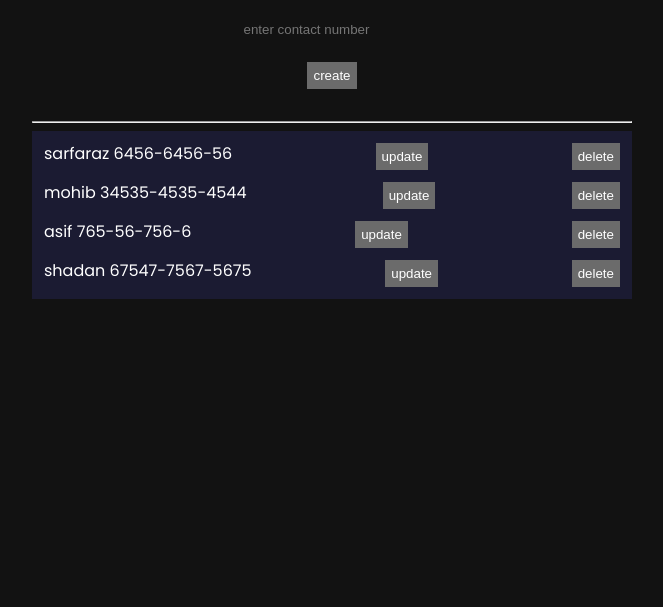
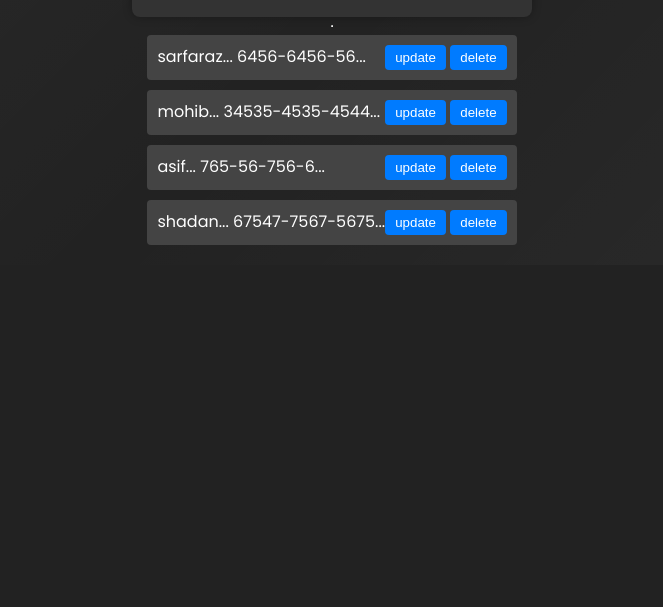
Before and after one commit to pvm-77/myContacts, a plain HTML site: page index.html in a window 1280 px wide. Shown: the part 193-800 px from the top of the page, without its empty margins (308-971 px from the left). Drawn offline with Linux system fonts and the light colour scheme.

Commit message:
views fixed

```diff
--- a/assets/scripts/script.js
+++ b/assets/scripts/script.js
@@ -142,17 +142,28 @@ function generateId() {
 }
 
 
+function truncateText(text, maxLength) {
+    if (text.length <= maxLength) {
+      return text;
+    }
 
+    return text.substr(0, maxLength) + '...';
+  }
 
 function readContacts() {
     let currentContactList = '';
     currentContactList = `<ul>
     ${contacts.map(contact => `
-        <li id="${contact.id}">
-        ${contact.contactName} ${contact.contactNumber}
-         <button onClick="updateContact('${contact.id}')">update</button>
-         <button onClick="deleteContact('${contact.id}')">delete</button>
-        </li>
+         <li id="${contact.id}">
+      <div class="contact-info">
+        <span class="contact-name"  title="${contact.contactName}">${truncateText(contact.contactName)}</span>
+        <span class="contact-number" title="${contact.contactNumber}">${truncateText(contact.contactNumber)}</span>
+      </div>
+      <div class="contact-actions">
+        <button onClick="updateContact('${contact.id}')">update</button>
+        <button onClick="deleteContact('${contact.id}')">delete</button>
+      </div>
+    </li>
     `).join('')}
     </ul>`
     contactList.innerHTML = currentContactList;
--- a/assets/styles/style.css
+++ b/assets/styles/style.css
@@ -1,6 +1,6 @@
 @import url("reset.css");
 
-.header-container {
+/* .header-container {
   border: 1px solid red;
   width: 100%;
   background-color: #1b1b32;
@@ -11,12 +11,10 @@
   top: 0;
 }
 .nav {
-  /* border: 1px solid green; */
   width: 50%;
   height: 50px;
 }
 .menu-list {
-  /* border: 1px solid red; */
   display: flex;
   justify-content: space-evenly;
   flex-wrap: wrap;
@@ -43,7 +41,6 @@
   padding-top: 80px;
 }
 section {
-  /* border: 1px solid pink; */
   width: 80%;
   margin: 0 auto 10px auto;
   max-width: 600px;
@@ -55,7 +52,6 @@ section > h1 {
 }
 .contact-form {
   padding: 12px 6px;
-  /* border: 1px solid red; */
 
   display: flex;
   flex-direction: column;
@@ -68,15 +64,13 @@ section > h1 {
 }
 
 .mb {
-  /* border: 1px solid pink; */
   margin-bottom: 1.25rem;
-  /* width: 100%; */
 }
 .mb > input {
   margin: 0 auto;
   height: 40px;
   padding: 12px 6px;
-  /* width: 50%; */
+
 }
 button {
   padding: 6px 6px;
@@ -85,10 +79,8 @@ button {
 button:hover {
   background-color: blue;
   color: wheat;
-  /* width: 100%; */
 }
 ul {
-  /* border: 1px solid red; */
   padding: 6px 6px;
 }
 
@@ -99,4 +91,136 @@ li{
     display: flex;
     flex-direction: row;
     justify-content:space-between;
+} */
+
+body {
+  background-color: #222;
+
 }
+
+.main-content {
+  display: flex;
+  flex-direction: column;
+  justify-content: center;
+  align-items: center;
+  height: 100%;
+  position: relative;
+}
+
+/* Style the form container */
+.contact-form {
+  background-color: #333;
+  color: #fff;
+  padding: 20px;
+  border-radius: 8px;
+  box-shadow: 0 0 10px rgba(0, 0, 0, 0.3);
+  max-width: 400px;
+  width: 100%;
+}
+input[type="text"] {
+  background-color: #444;
+  color: #fff;
+  border: none;
+  padding: 10px;
+  margin-bottom: 10px;
+  border-radius: 4px;
+  width: 100%;
+}
+
+
+button[type="submit"] {
+  background-color: #007bff;
+  color: #fff;
+  border: none;
+  padding: 10px 20px;
+  border-radius: 4px;
+  cursor: pointer;
+  transition: background-color 0.3s ease;
+  width: 100%;
+}
+
+button[type="submit"]:hover {
+  background-color: #0056b3;
+}
+
+
+.contact-form::before {
+  content: "";
+  position: absolute;
+  top: -20px;
+  left: -20px;
+  width: calc(100% + 40px);
+  height: calc(100% + 40px);
+  background: linear-gradient(135deg, rgba(255, 255, 255, 0.15) 0%, rgba(255, 255, 255, 0) 50%, rgba(255, 255, 255, 0.15) 100%);
+  z-index: -1;
+  opacity: 0.3;
+  pointer-events: none;
+  border-radius: 8px;
+}
+
+@media screen and (max-width: 480px) {
+  .contact-form {
+      max-width: 300px;
+  }
+}
+
+/* Truncate long text and add tooltip */
+.contact-info span {
+  white-space: nowrap;
+  overflow: hidden;
+  text-overflow: ellipsis;
+  display: inline-block;
+  max-width: 200px; /* Adjust this value based on your preference */
+  vertical-align: middle;
+  position: relative;
+}
+
+.contact-info span::after {
+  content: attr(title);
+  position: absolute;
+  top: -25px;
+  left: 50%;
+  transform: translateX(-50%);
+  padding: 5px;
+  background-color: #000;
+  color: #fff;
+  white-space: nowrap;
+  opacity: 0;
+  pointer-events: none;
+  transition: opacity 0.3s ease;
+  border-radius: 4px;
+}
+
+.contact-info span:hover::after {
+  opacity: 1;
+}
+
+/* Adjust the layout of contact list items */
+li {
+  display: flex;
+  align-items: center;
+  justify-content: space-between;
+  padding: 10px;
+  background-color: #444;
+  border-radius: 4px;
+  margin-bottom: 10px;
+}
+
+li:last-child {
+  margin-bottom: 0;
+}
+
+/* Style the update and delete buttons */
+li button {
+  background-color: #007bff;
+  color: #fff;
+  border: none;
+  padding: 5px 10px;
+  border-radius: 4px;
+  cursor: pointer;
+  transition: background-color 0.3s ease;
+}
+
+li button:hover {
+  background-color: #0056b3;
+}
--- a/index.html
+++ b/index.html
@@ -11,20 +11,9 @@
 </head>
 
 <body>
-    <!-- header -->
-    <!-- <header class="header-container">
-        <h1>miniApps</h1>
-        <nav class="nav">
-            <ul class="menu-list">
-                <li class="nav-item"><a class="nav-item" href="#myContacts">myContacts</a></li>
-                <li class="nav-item"><a class="nav-item" href="#myAnecdotes">myAnecdotes</a></li>
-                <li class="nav-item"><a class="nav-item" href="#myCountries">myCountries</a></li>
-            </ul>
-        </nav>
-    </header> -->
 
     <main class="main-content">
-        <section id="" class="contact-section">
+
             <h1>myContacts</h1>
             <!-- contact form -->
             <form id="contact-form" method="post" class="contact-form">
@@ -41,10 +30,9 @@
             <hr>
 
             <!-- contact list -->
-            <div id="contact-list"></div>
+            <div id="contact-list">
 
-
-        </section>
+            </div>
 
     </main>
 
```
